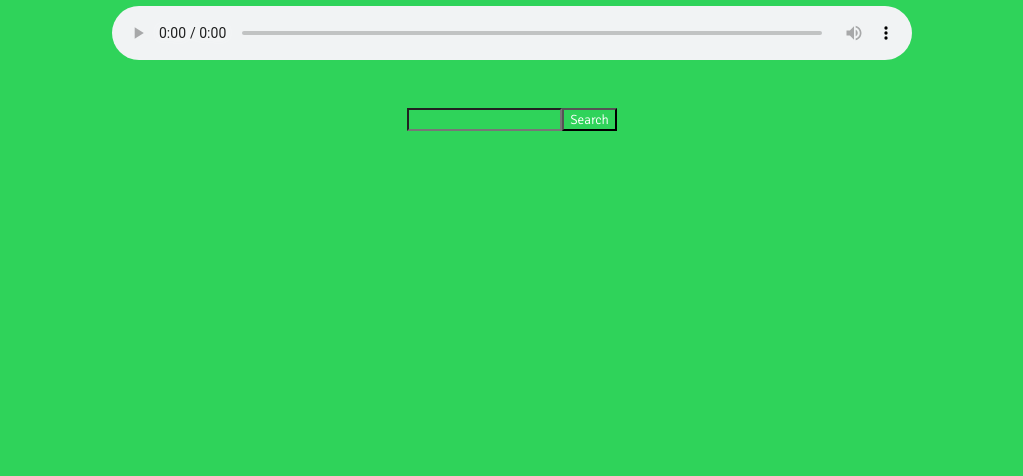
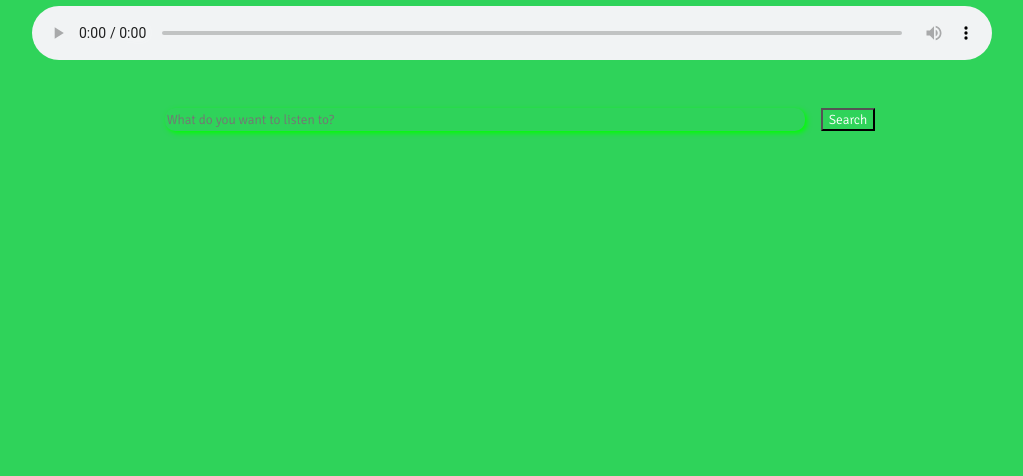
Before and after one commit to freddiebell88/myTunes, a website: page index.html in a window 1280 px wide. Shown: the part 324-800 px from the top of the page, without its empty margins (128-1151 px from the left). Drawn offline with Linux system fonts and the light colour scheme.

Commit message:
style edits to form input do search button next

```diff
--- a/index.html
+++ b/index.html
@@ -20,9 +20,9 @@
   </div>
   <div id="nowPlaying"></div>
   <form id="searchForm">
-    <div class="form-input">
-      <input type="text" id="searchInput" name="searchInput">
-    </div>
+
+      <input type="text" id="searchInput" name="searchInput" placeholder="What do you want to listen to?">
+
     <button id="searchButton" type="submit">Search</button>
   </form>
 </div>
--- a/styles.css
+++ b/styles.css
@@ -3,6 +3,7 @@
     font-family: 'Signika', sans-serif;
     background-color: rgb(47, 211, 90);
     color: white;
+    box-sizing: border-box;
 }
 #mainContainer{
     display: flex;
@@ -19,7 +20,7 @@ audio {
     display: block;
     margin-left: auto;
     margin-right: auto;
-    width: 50rem
+    width: 75vw
 }
 
 #searchForm {
@@ -27,6 +28,16 @@ audio {
     justify-content: center;
     padding-top: 3rem;
 }
+
+input[type=text] {
+    margin: 0 1rem;
+    border: 0;
+    box-shadow: 2px 2px 5px lime;
+    border-radius: 10px;
+    width: 50vw;
+    font-family: inherit;
+}
+
 
 h2 {
     text-align: center;
```
